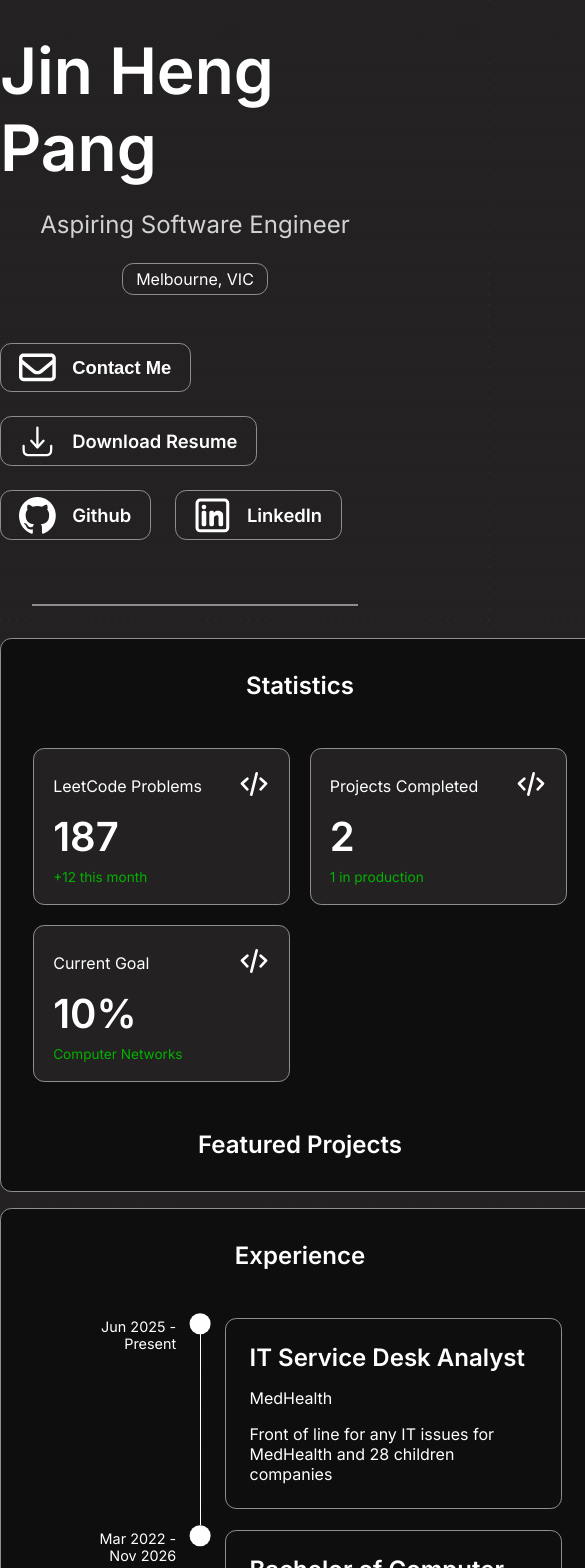
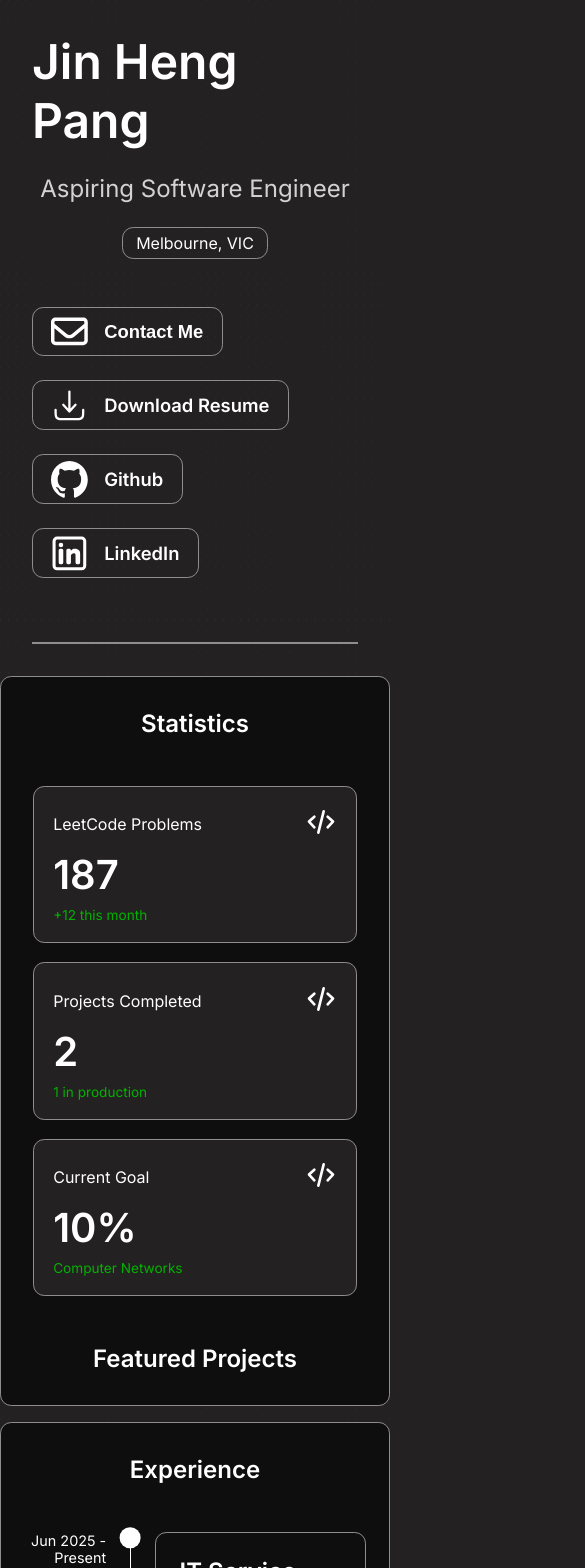
Before and after one commit to jinheng-pang/jin-portfolio, a React (Vite) app: page / in a window 390 px wide. Shown: the top 1568 px of the page, 585 px wide, since content can reach past the window. Built offline with nearby package versions, Linux system fonts and the light colour scheme.

Commit message:
Dashboard was overflowing when screen shrinks - reason is from dashboard.css -> stats-panels -> min size is too big

```diff
--- a/src/App.css
+++ b/src/App.css
@@ -18,6 +18,12 @@
 
 .main-content {
     display: grid;
-    grid-template-columns: repeat(auto-fit, minmax(600px, 1fr));
+    grid-template-columns: repeat(2, 1fr);
     gap: 1rem;
 }
+
+@media (max-width: 900px) {
+    .main-content {
+            grid-template-columns: 1fr;
+    }
+}
--- a/src/components/dashboard/dashboard.css
+++ b/src/components/dashboard/dashboard.css
@@ -3,7 +3,7 @@
     flex-direction: column;
     justify-content: space-between;
 
-    padding: 2em;
+    padding: 2em
 }
 
 .stats {
@@ -17,7 +17,8 @@
 .stats-panels {
     display: grid;
     grid-template-columns: repeat(auto-fit, minmax(200px, 1fr));
-    width: 100%;
     gap: 1.2rem;
-
+    align-self: stretch;
+    width: auto;           /* shrink to content if possible */
+    max-width: 100%;       /* never overflow parent */
 }
--- a/src/components/header/header.css
+++ b/src/components/header/header.css
@@ -1,5 +1,5 @@
 .header {
-    padding: 2rem 0;
+    padding: 2rem;
     display: flex;
     flex-direction: column;
     align-items: center;
@@ -7,7 +7,7 @@
 }
 
 .header-name {
-    font-size: 4rem;
+    font-size: clamp(3rem, 8vw, 4rem);
 }
 
 .header-description {
```
